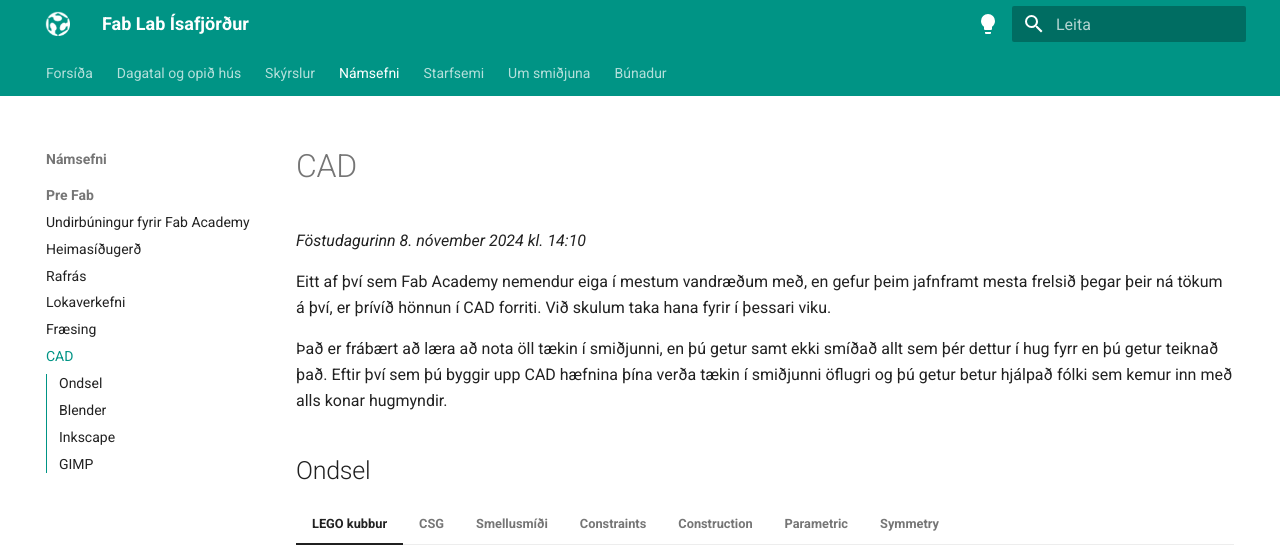
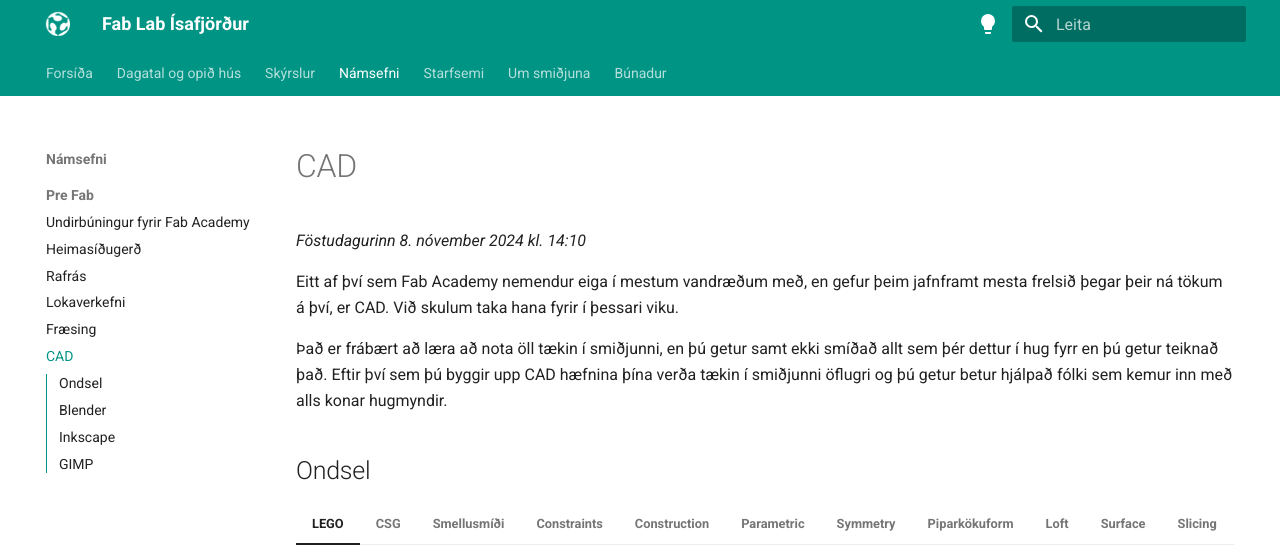
Before and after one commit to fablabisastaff/fabisa_site, an MkDocs documentation site: the page built from docs/Námsefni/Pre-Fab/5-cad.md, in a window 1280 px wide and 900 px high, cut to the strip 0-557 px from the top of the window. Built offline with MkDocs 1.6.1 and Material for MkDocs 9.7.7, drawn with Linux system fonts in a browser that asks for light colours.

Commit message:
more freecad videos

```diff
--- a/docs/Námsefni/Pre-Fab/5-cad.md
+++ b/docs/Námsefni/Pre-Fab/5-cad.md
@@ -2,13 +2,13 @@
 
 *Föstudagurinn 8. nóvember 2024 kl. 14:10*
 
-Eitt af því sem Fab Academy nemendur eiga í mestum vandræðum með, en gefur þeim jafnframt mesta frelsið þegar þeir ná tökum á því, er þrívíð hönnun í CAD forriti. Við skulum taka hana fyrir í þessari viku.
+Eitt af því sem Fab Academy nemendur eiga í mestum vandræðum með, en gefur þeim jafnframt mesta frelsið þegar þeir ná tökum á því, er CAD. Við skulum taka hana fyrir í þessari viku.
 
 Það er frábært að læra að nota öll tækin í smiðjunni, en þú getur samt ekki smíðað allt sem þér dettur í hug fyrr en þú getur teiknað það. Eftir því sem þú byggir upp CAD hæfnina þína verða tækin í smiðjunni öflugri og þú getur betur hjálpað fólki sem kemur inn með alls konar hugmyndir.
 
 ## Ondsel
 
-=== "LEGO kubbur"
+=== "LEGO"
     <iframe width="560" height="315" src="https://www.youtube.com/embed/4AdMJ4P_9g4?si=WbueXdXOYh01K36_" title="YouTube video player" frameborder="0" allow="accelerometer; autoplay; clipboard-write; encrypted-media; gyroscope; picture-in-picture; web-share" referrerpolicy="strict-origin-when-cross-origin" allowfullscreen></iframe>
 === "CSG"
     <iframe width="560" height="315" src="https://www.youtube.com/embed/N_WkjdAaQps?si=SzM0Wu123HnUpBg-" title="YouTube video player" frameborder="0" allow="accelerometer; autoplay; clipboard-write; encrypted-media; gyroscope; picture-in-picture; web-share" referrerpolicy="strict-origin-when-cross-origin" allowfullscreen></iframe>
@@ -30,7 +30,14 @@
     <video controls width="560">
         <source src="http://academy.cba.mit.edu/classes/computer_design/symmetry.mp4" type="video/mp4">
     </video>
-
+=== "Piparkökuform"
+    <iframe width="560" height="315" src="https://www.youtube.com/embed/4y2Jx8Ea8cQ?si=e3Q1bLA4kpd0GZ4d" title="YouTube video player" frameborder="0" allow="accelerometer; autoplay; clipboard-write; encrypted-media; gyroscope; picture-in-picture; web-share" referrerpolicy="strict-origin-when-cross-origin" allowfullscreen></iframe>
+=== "Loft"
+    <iframe width="560" height="315" src="https://www.youtube.com/embed/LWJZAIeNkOY?si=T6ExNR0KrEC_nb8I" title="YouTube video player" frameborder="0" allow="accelerometer; autoplay; clipboard-write; encrypted-media; gyroscope; picture-in-picture; web-share" referrerpolicy="strict-origin-when-cross-origin" allowfullscreen></iframe>
+=== "Surface"
+    <iframe width="560" height="315" src="https://www.youtube.com/embed/i_WPyPmsr34?si=lMVSAexIBnZjfXIu" title="YouTube video player" frameborder="0" allow="accelerometer; autoplay; clipboard-write; encrypted-media; gyroscope; picture-in-picture; web-share" referrerpolicy="strict-origin-when-cross-origin" allowfullscreen></iframe>
+=== "Slicing"
+    <iframe width="560" height="315" src="https://www.youtube.com/embed/rA3NuEC1R9g?si=xEyccVLmi5IpT7QP" title="YouTube video player" frameborder="0" allow="accelerometer; autoplay; clipboard-write; encrypted-media; gyroscope; picture-in-picture; web-share" referrerpolicy="strict-origin-when-cross-origin" allowfullscreen></iframe>
 
 ## Blender
 
```
